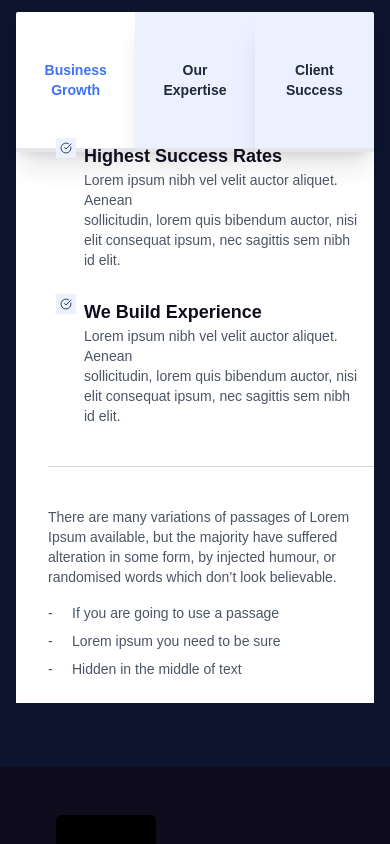
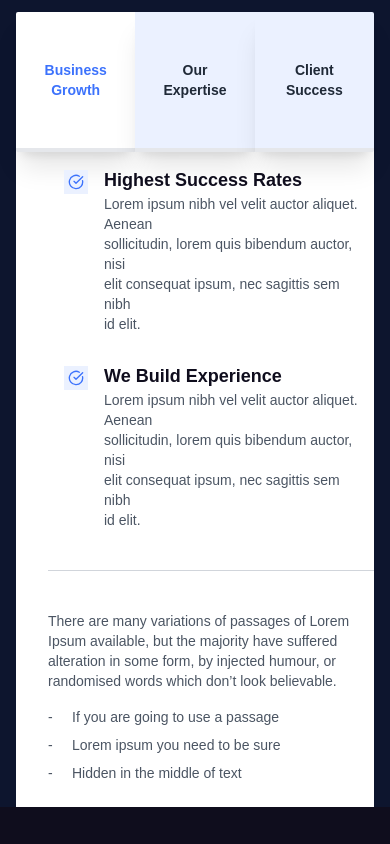
Before and after one commit to SarahHanks04/Aivons-Business-Consult, a Next.js app: page / in a window 390 px wide. Shown: the part 3140-3984 px from the top of the page. Built offline with nearby package versions, Linux system fonts and the light colour scheme.

Commit message:
Refactor padding and margin styles in BusinessStats and TabContent components for improved layout consistency

```diff
--- a/src/app/business-growth/page.jsx
+++ b/src/app/business-growth/page.jsx
@@ -42,7 +42,7 @@ export default function BusinessStats() {
   };
 
   return (
-    <section className="bg-[#0D152E] text-white py-16">
+    <section className="bg-[#0D152E] text-white pt-16">
       <div className="container mx-auto px-4">
         {/* Statistics Cards */}
         <div className="grid grid-cols-2 md:grid-cols-4 gap-6 text-center py-10">
--- a/src/app/components/tabContent.jsx
+++ b/src/app/components/tabContent.jsx
@@ -7,11 +7,11 @@ export default function TabContent({ activeTab }) {
         {/* Features List */}
         <div className="md:w-1/2 flex flex-col gap-4 pl-4 md:pl-[4rem]">
           {/* Highest Success Rates */}
-          <div className="flex items-start">
-            <div className="flex items-center text-gray-700 p-2 md:p-4">
+          <div className="flex items-start pt-6">
+            <div className="flex items-center text-gray-700 p-4 md:p-4">
               <CircleCheckBig
-                className="text-blue-600 p-1 bg-[#EBF1FF]"
-                size={20}
+                className="text-blue p-1 bg-[#EBF1FF]"
+                size={24}
               />
             </div>
             <div className="pt-3">
@@ -28,10 +28,10 @@ export default function TabContent({ activeTab }) {
 
           {/* We Build Experience */}
           <div className="flex items-start">
-            <div className="flex items-center text-gray-700 p-2 md:p-4">
+            <div className="flex items-center text-gray-700 p-4 md:p-4">
               <CircleCheckBig
-                className="text-blue-600 p-1 bg-[#EBF1FF]"
-                size={20}
+                className="text-blue p-1 bg-[#EBF1FF]"
+                size={24}
               />
             </div>
             <div className="pt-3">
@@ -76,7 +76,7 @@ export default function TabContent({ activeTab }) {
 
   // Placeholder content for empty tabs
   return (
-    <div className="container mx-auto px-4 py-8 md:py-[6rem] text-center">
+    <div className="container mx-auto px-4 py-[6rem] text-center">
       <p className="text-gray-600">
         Content for {activeTab} tab coming soon...
       </p>
```
